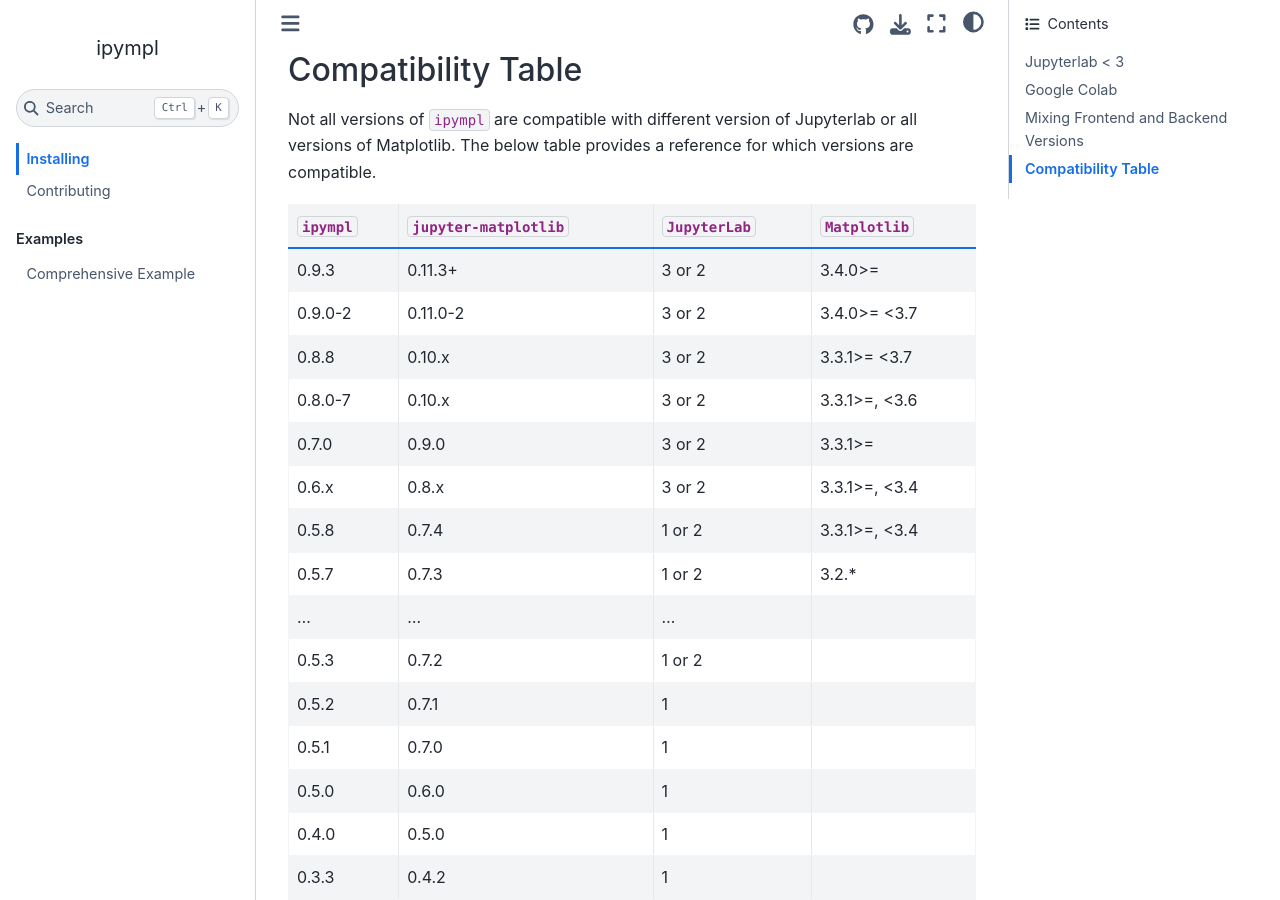
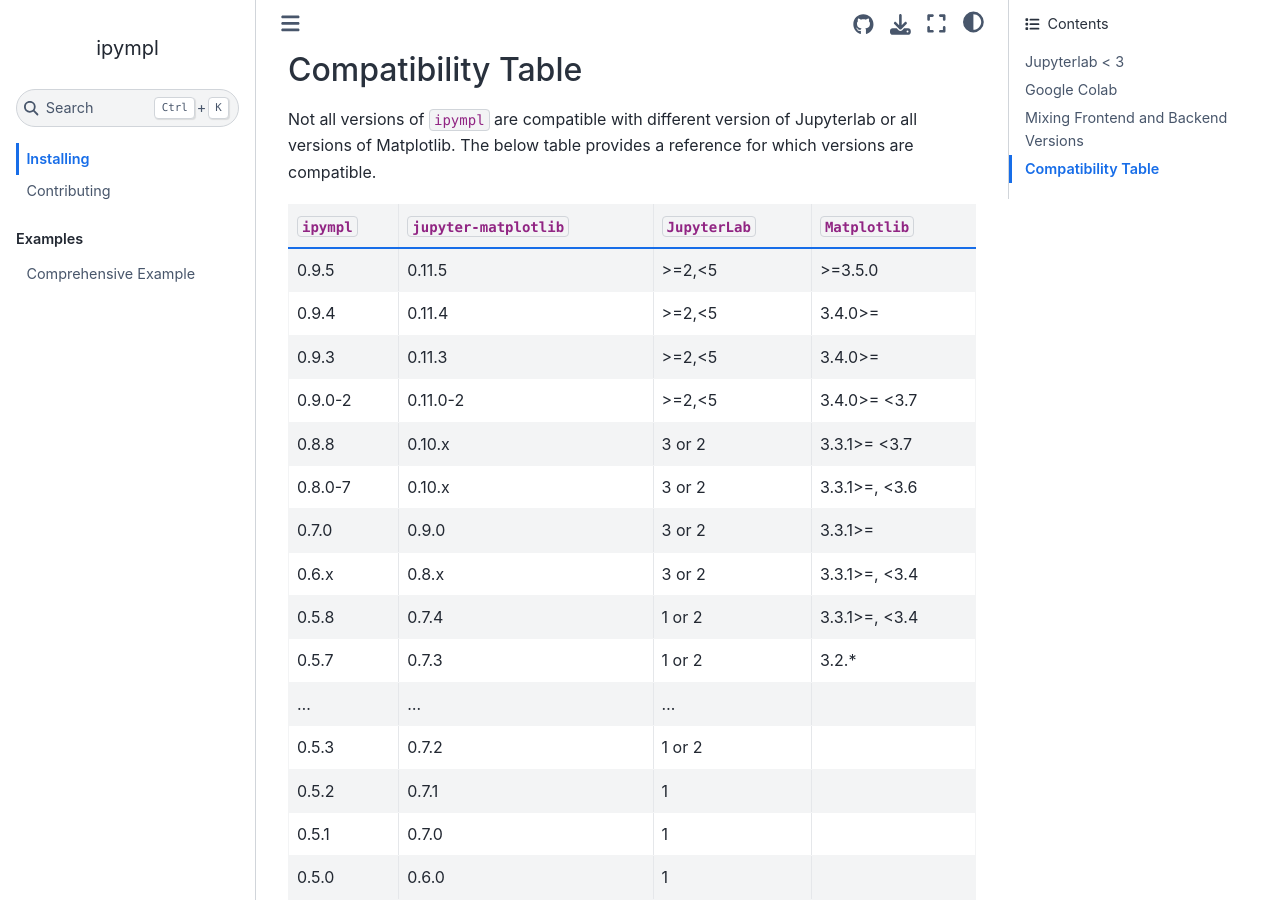
Before and after one commit to matplotlib/ipympl, a Sphinx documentation site: the page built from docs/installing.md, in a window 1280 px wide and 900 px high, scrolled down 1180 px. Built offline with Sphinx 7.4.7 and the Sphinx Book theme 1.1.4, drawn with Linux system fonts in a browser that asks for light colours.

```diff
--- a/docs/installing.md
+++ b/docs/installing.md
@@ -49,8 +49,10 @@ Not all versions of `ipympl` are compatible with different version of Jupyterlab
 
 | `ipympl` | `jupyter-matplotlib` | `JupyterLab` | `Matplotlib` |
 |----------|----------------------|--------------|--------------|
-| 0.9.3    | 0.11.3+              | 3 or 2       | 3.4.0>=      |
-| 0.9.0-2  | 0.11.0-2             | 3 or 2       | 3.4.0>=  <3.7|
+| 0.9.5    | 0.11.5               | >=2,<5       | >=3.5.0      |
+| 0.9.4    | 0.11.4               | >=2,<5       | 3.4.0>=      |
+| 0.9.3    | 0.11.3               | >=2,<5       | 3.4.0>=      |
+| 0.9.0-2  | 0.11.0-2             | >=2,<5       | 3.4.0>=  <3.7|
 | 0.8.8    | 0.10.x               | 3 or 2       | 3.3.1>=  <3.7|
 | 0.8.0-7  | 0.10.x               | 3 or 2       | 3.3.1>=, <3.6|
 | 0.7.0    | 0.9.0                | 3 or 2       | 3.3.1>=      |
--- a/ipympl/_version.py
+++ b/ipympl/_version.py
@@ -1,3 +1,3 @@
-version_info = (0, 9, 4)
+version_info = (0, 9, 5)
 __version__ = '.'.join(map(str, version_info))
 js_semver = '^0.11'
--- a/package.json
+++ b/package.json
@@ -1,6 +1,6 @@
 {
     "name": "jupyter-matplotlib",
-    "version": "0.11.4",
+    "version": "0.11.5",
     "description": "Matplotlib Jupyter Interactive Widget",
     "author": "Matplotlib Development team",
     "license": "BSD-3-Clause",
```
Also changed, not shown: README.md (+3 -1 lines), RELEASE.md (+2 -2 lines).
